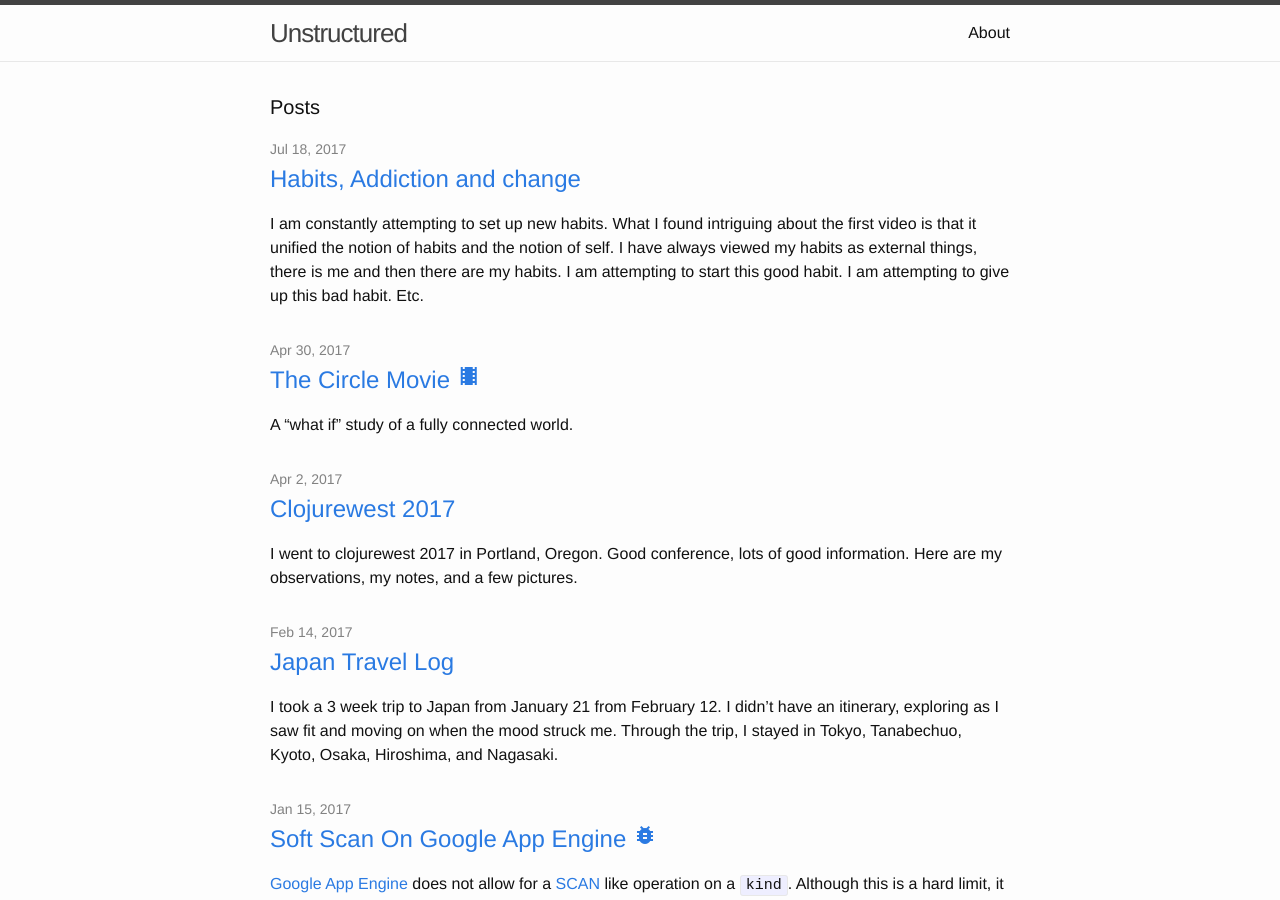
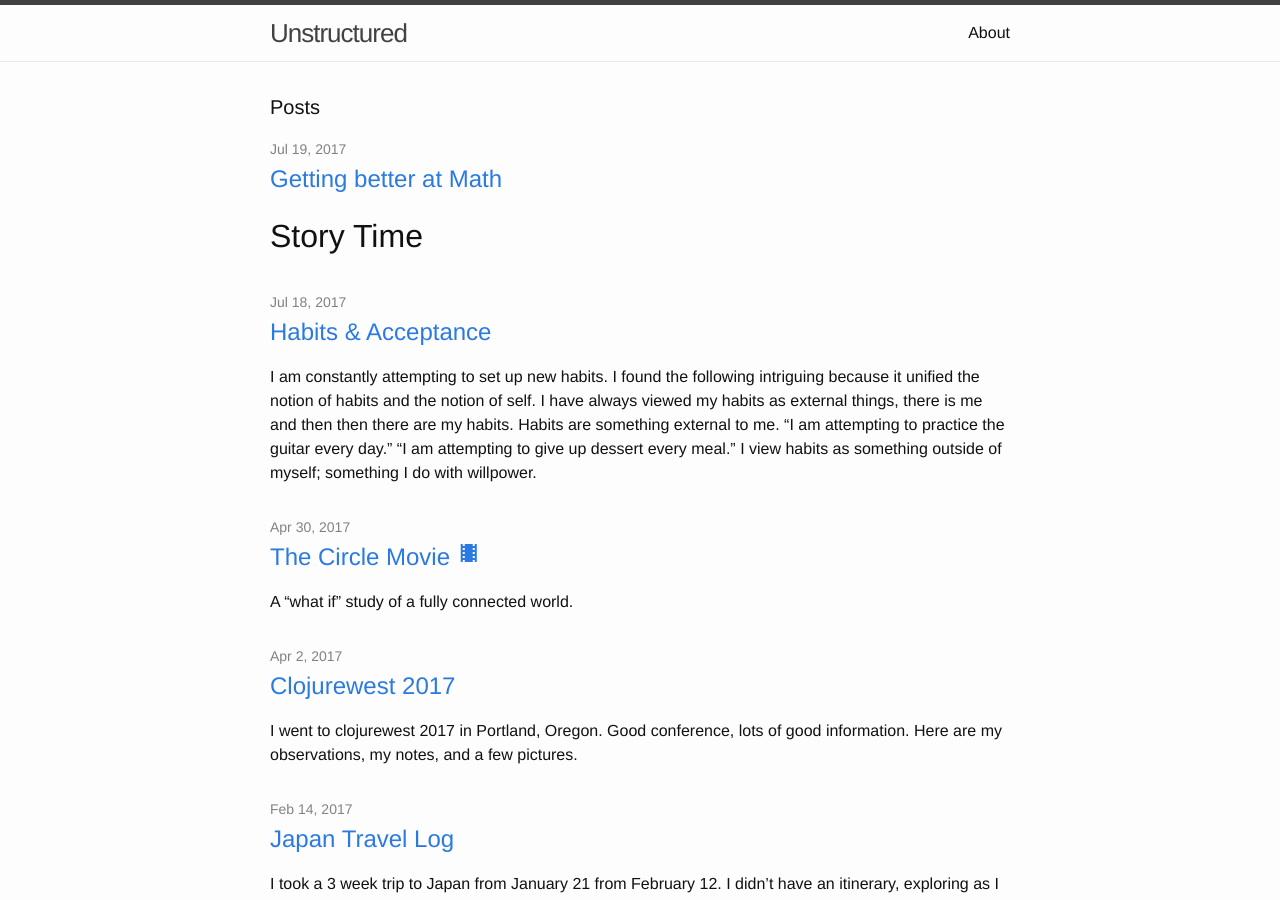
Before and after one commit to samedhi/samedhi.github.io, a Jekyll site: the page built from index.html, in a window 1280 px wide and 900 px high. Built offline with Jekyll 4.4.1, drawn with Linux system fonts in a browser that asks for light colours; comment, search, counter and statistics services are not loaded.

Commit message:
Getting better at math

```diff
--- a/_posts/2017-07-18-journal.md
+++ b/_posts/2017-07-18-journal.md
@@ -1,17 +1,15 @@
 ---
 layout: post
-title:  "Habits, Addiction and change"
+title:  "Habits & Acceptance"
 date:   2017-07-18 22:00:00
 categories: [journal]
 ---
 
-I am constantly attempting to set up new habits. What I found intriguing about the first video is that it unified the notion of habits and the notion of self. I have always viewed my habits as external things, there is me and then there are my habits. I am attempting to start this good habit. I am attempting to give up this bad habit. Etc.
+I am constantly attempting to set up new habits. I found the following intriguing because it unified the notion of habits and the notion of self. I have always viewed my habits as external things, there is me and then then there are my habits. Habits are something external to me. "I am attempting to practice the guitar every day." "I am attempting to give up dessert every meal." I view habits as something outside of myself; something I do with willpower.
 
 It is a powerful shift in perception to consider that you are a collection of habits. That the emergent notion of you is a complex interweaving of habits; some so fundamental that you have "subsumed" them into your definition of self.
 
-Taken to the logical extreme, addiction is nothing more than an extremely ingrained habit. Weird thought.
-
-Actionably, I find it comforting to consider that all reactions to the world are just a matter of habits. Skills are habits by another name, addictions are habits that have become too ingrained. All problems can be tackled by thinking of them as habits that need to be internalized (or broken) to allow you to get to your desired outcome.
+I find it comforting to consider that all reactions to the world are just a matter of habits. Skills are habits that help you react properly to the world. Addictions are habits that have become too ingrained and lack nuance. All problems can be tackled by thinking of them as habits that need to be internalized (or broken) to allow you to get to your desired outcome.
 
 <div class="videos">
 <div class="video">
--- /dev/null
+++ b/_posts/2017-07-19-journal.md
@@ -0,0 +1,33 @@
+---
+layout: post
+title:  "Getting better at Math"
+date:   2017-07-19 22:00:00
+categories: [journal]
+---
+
+# Story Time
+
+I have never been much of an academic. In high school, all my friends were accelerated 1 year and allowed to test out of algebra 2. I had to take it as my scores were too low to allow me to skip. Not wanting to be left behind, I resolved to take algebra II over summer.
+
+That was a mistake.
+
+The following Summer I took algebra II with some laughably bad students at an inner city school. It was surreal. We would spend 4 hours a day in class, doing almost no real learning. I believe one kid was actively jerking off in the back of the room. One girl was pregnant and was taking life advice from another teen mother. By the end, we had covered maybe 3 out of 15 chapters. It was a complete failure. Somehow everyone who showed up passed. I later heard that Texas had so many "super seniors" clogging up the system that they created summer classes like this which were guaranteed passes; the goal was not education, the goal was to move people out of the system.
+
+Like an idiot, I then took my "pass" in algebra II to my own school. I was happy, I could stay with my friends! Mathematically, things quickly fell apart. I realized that I was in over my head. The prospect of admitting that I couldn't hack it was even worse than my previous fear of being left behind (teen logic at its finest). For the next 3 years, rather than understand anything, I built elaborate workarounds to avoid exposing my ignorance. I didn't know how to actually solve most problems, I did however understand that my TI-83+ calculator could approximate the solution to most everything. With a little bit of flourish I could provide something that looked like I worked through a problem, despite the fact that the only thing I really had was a solution and an understanding of my calculator.
+
+I graduated missing around 4 years of high school mathematics.
+
+I feel like failing to understand some of the basic concepts in Algebra II substantially retarded my progress in mathematics. I lacked the basics that were necessary to move forward.
+
+# Mathematical Learning
+
+The plural of anecdote is not data. With that said, this video resonates with me. I like the idea of mathematics being a small graph of deeply connected nodes. Failing to understand one of the axiomatic/deeply-networked nodes can make understanding the interconnected nodes very difficult.
+
+Contrast this to history with its much larger number of nodes. These nodes are interconnected, but probably not "dependent" on each other. They might provide context or contrast relative to one another, but they are not required for understanding.
+
+I though this was an interesting point.
+<div class="videos">
+  <div class="video">
+    <iframe width="560" height="315" src="https://www.youtube.com/embed/lv2fYgBThO4" frameborder="0" allowfullscreen></iframe>
+  </div>
+</div>
```
Also changed, not shown: other parts of _posts/2017-07-18-journal.md (+1 -1 lines).
